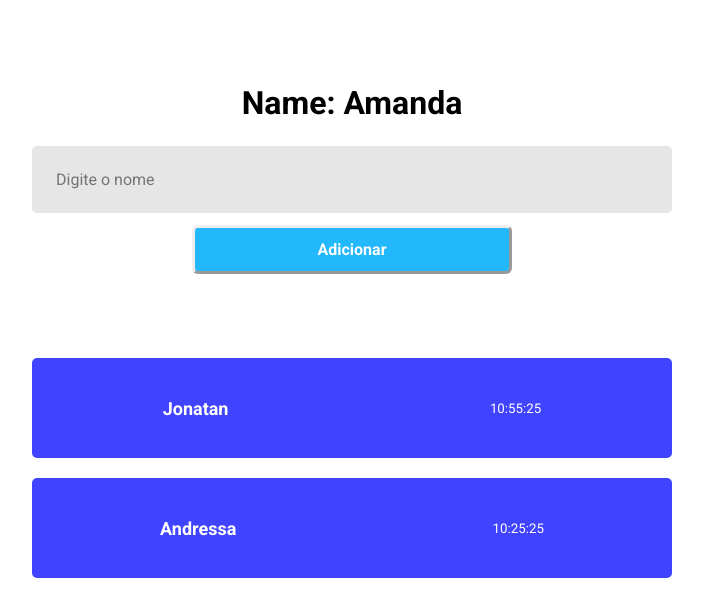
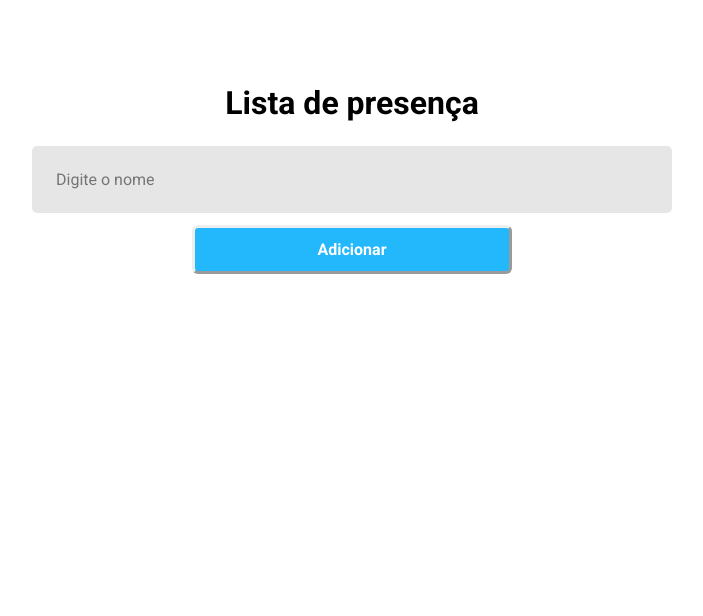
Before and after one commit to Jonatan1103/app-reactjs, a React (Vite) app: page / in a window 1280 px wide. Shown: the top 616 px of the page, without its empty margins (288-991 px from the left). Built offline with nearby package versions, Linux system fonts and the light colour scheme.

Commit message:
imutabilidade

```diff
--- a/src/pages/Home/index.jsx
+++ b/src/pages/Home/index.jsx
@@ -5,20 +5,38 @@
 
 export function Home() {
   const [studentName, setStudentName] = useState('Amanda')
+  const [students, setStudents] = useState([])
+
+  function handleAddStudent() {
+    const newStudent = {
+      name: studentName,
+      time: new Date().toLocaleTimeString('pt-br', {
+        hour: '2-digit',
+        minute: '2-digit',
+        second: '2-digit',
+      })
+    }
+    setStudents(prevState => [...prevState, newStudent])
+  }
 
   return (
 
     <div className='container'>
-      <h1>Name: {studentName}</h1>
+      <h1>Lista de presença</h1>
       <input
         type="text"
         placeholder="Digite o nome"
         onChange={event => setStudentName(event.target.value)}
       />
-      <button type="button">Adicionar</button>
+      <button
+        type="button"
+        onClick={ handleAddStudent }>
+          Adicionar
+      </button>
 
-      <Card name="Jonatan" time="10:55:25"/>
-      <Card name="Andressa" time="10:25:25"/>
+      {
+        students.map(student => <Card name={student.name} time={student.time}/>)
+      }
     </div>
 
   )
```
